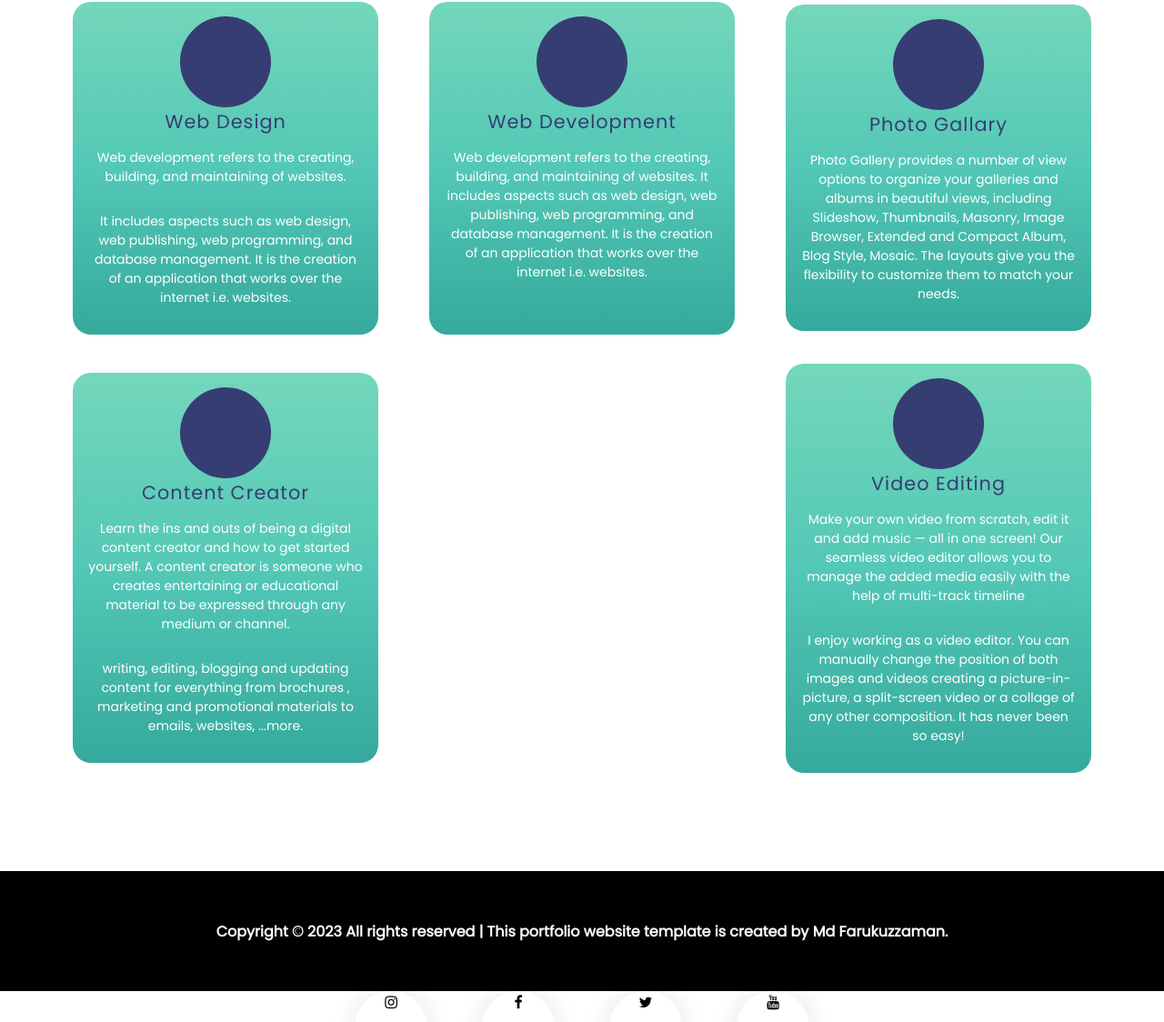
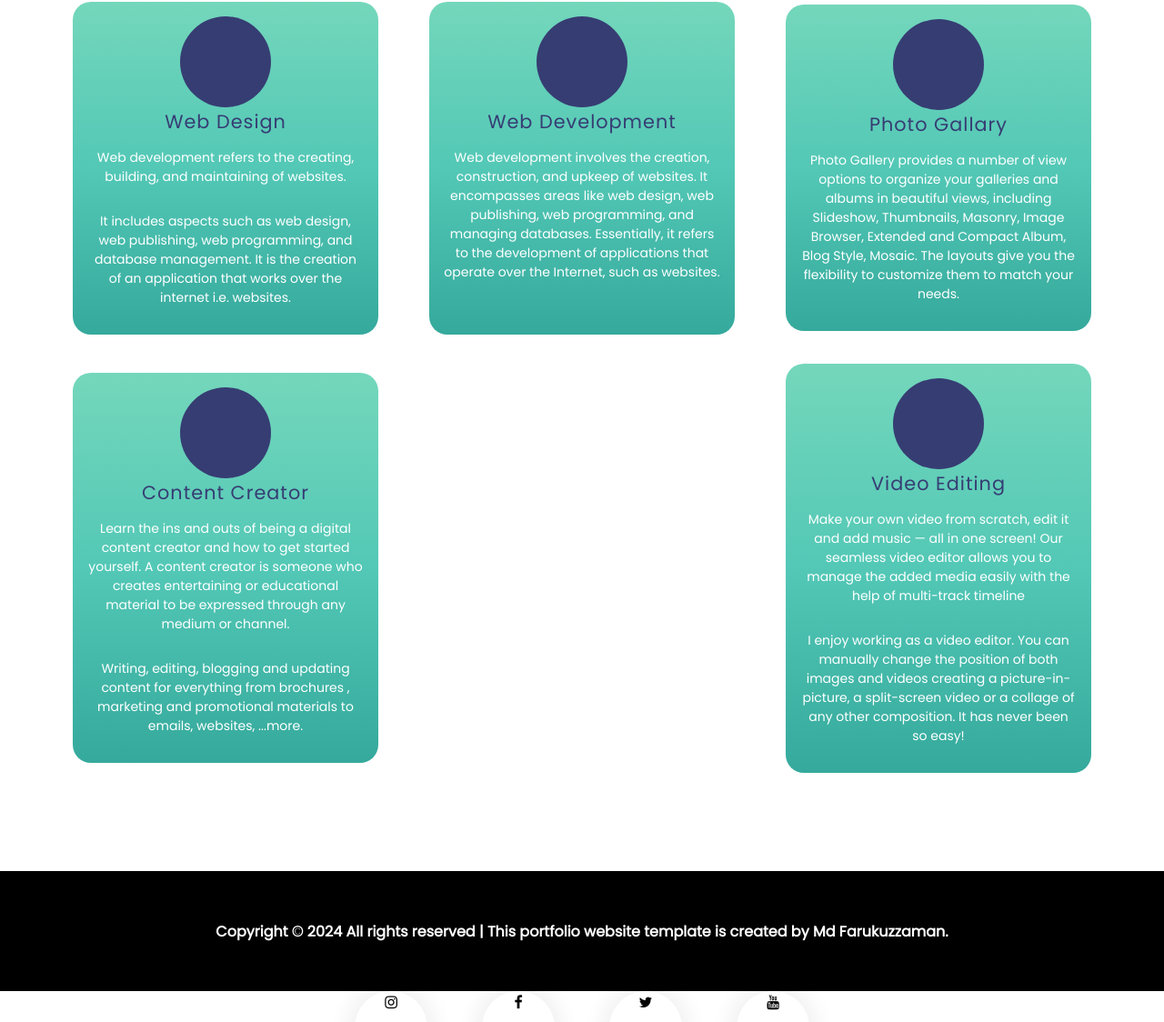
Before and after one commit to mfrkzzmn/sa16-act3, a Django app: page /work in a window 1280 px wide. Shown: the part 890-2014 px from the top of the page at 91% size. Run offline with Django 5.2, Linux system fonts and the light colour scheme.

Commit message:
Updated the bio information of user.

```diff
--- a/portfolio/templates/portfolio/about.html
+++ b/portfolio/templates/portfolio/about.html
@@ -68,7 +68,7 @@
     <footer class="footer">
         <div class="footer-content text-center">
             <h4>
-                Copyright © 2023 All rights reserved |
+                Copyright © 2024 All rights reserved |
                 This portfolio website template is created
                 by Md Farukuzzaman.
             </h4>
--- a/portfolio/templates/portfolio/contact.html
+++ b/portfolio/templates/portfolio/contact.html
@@ -74,11 +74,11 @@
                 </div>
                 <div class="details">
                     <h5 class="contact-heading">PHONE</h5>
-                    <p class="contact-text">9015156469</p>
+                    <p class="contact-text">901-707-2506</p>
                 </div>
                 <div class="details">
                     <h5 class="contact-heading">FAX</h5>
-                    <p class="contact-text">+901-567-8990</p>
+                    <p class="contact-text">+901-707-2506</p>
                 </div>
                 <div class="details">
                     <h5 class="contact-heading">ADDRESS</h5>
@@ -94,7 +94,7 @@
     <footer class="footer">
         <div class="footer-content text-center">
             <h4>
-                Copyright © 2023 All rights reserved |
+                Copyright © 2024 All rights reserved |
                 This portfolio website template is created
                 by Md Farukuzzaman.
             </h4>
--- a/portfolio/templates/portfolio/index.html
+++ b/portfolio/templates/portfolio/index.html
@@ -52,8 +52,8 @@
                 <div class="intro">
                     <div class="headings">
                         <h3 class="hello-heading">Hello, My name is </h3>
-                        <h3 class="my-heading">Md Farukuzzaman</h3>
-                        <h4>Who is majoring Computer Science at university of Memphis</h4>
+                        <h3 class="my-heading">Md Farukuzzaman.</h3>
+                        <h4>I am majoring Computer Science with cybersecurity concentration at university of Memphis.</h4>
                     </div>
                 </div>
             </section>
@@ -65,7 +65,7 @@
         <footer class="footer">
             <div class="footer-content text-center">
                 <h4>
-                    Copyright © 2023 All rights reserved |
+                    Copyright © 2024 All rights reserved |
                     This portfolio website template is created
                     by Md Farukuzzaman.
                 </h4>
--- a/portfolio/templates/portfolio/work.html
+++ b/portfolio/templates/portfolio/work.html
@@ -147,14 +147,10 @@
                             Web Development
                         </h3>
                         <p class="small-para">
-                            Web development refers to the creating,
-                            building, and maintaining
-                            of websites. It includes aspects such as
-                            web design, web publishing,
-                            web programming, and database management.
-                            It is the creation of an
-                            application that works over the internet
-                            i.e. websites.
+                            Web development involves the creation, construction, and upkeep of websites.
+                            It encompasses areas like web design, web publishing, web programming,
+                            and managing databases. Essentially, it refers to the development of
+                            applications that operate over the Internet, such as websites.
                         </p>
                         <p class="small-para">
 
@@ -194,7 +190,7 @@
 
                         </p>
                         <p class="small-para">
-                            writing, editing, blogging and updating content for everything from brochures , marketing
+                            Writing, editing, blogging and updating content for everything from brochures , marketing
                             and promotional materials to emails, websites, ...more.
                         </p>
                     </div>
@@ -232,7 +228,7 @@
     <footer class="footer">
         <div class="footer-content text-center">
             <h4>
-                Copyright © 2023 All rights reserved |
+                Copyright © 2024 All rights reserved |
                 This portfolio website template is created
                 by Md Farukuzzaman.
             </h4>
```
